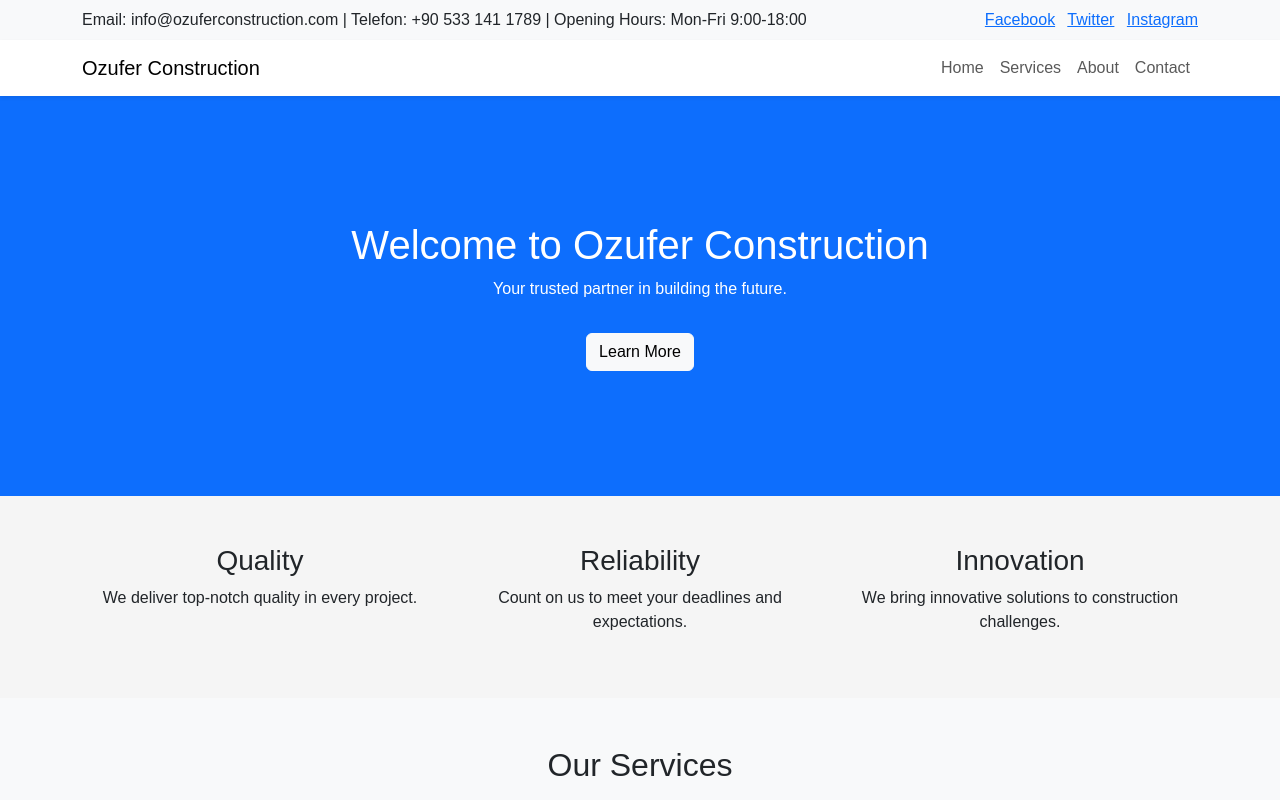
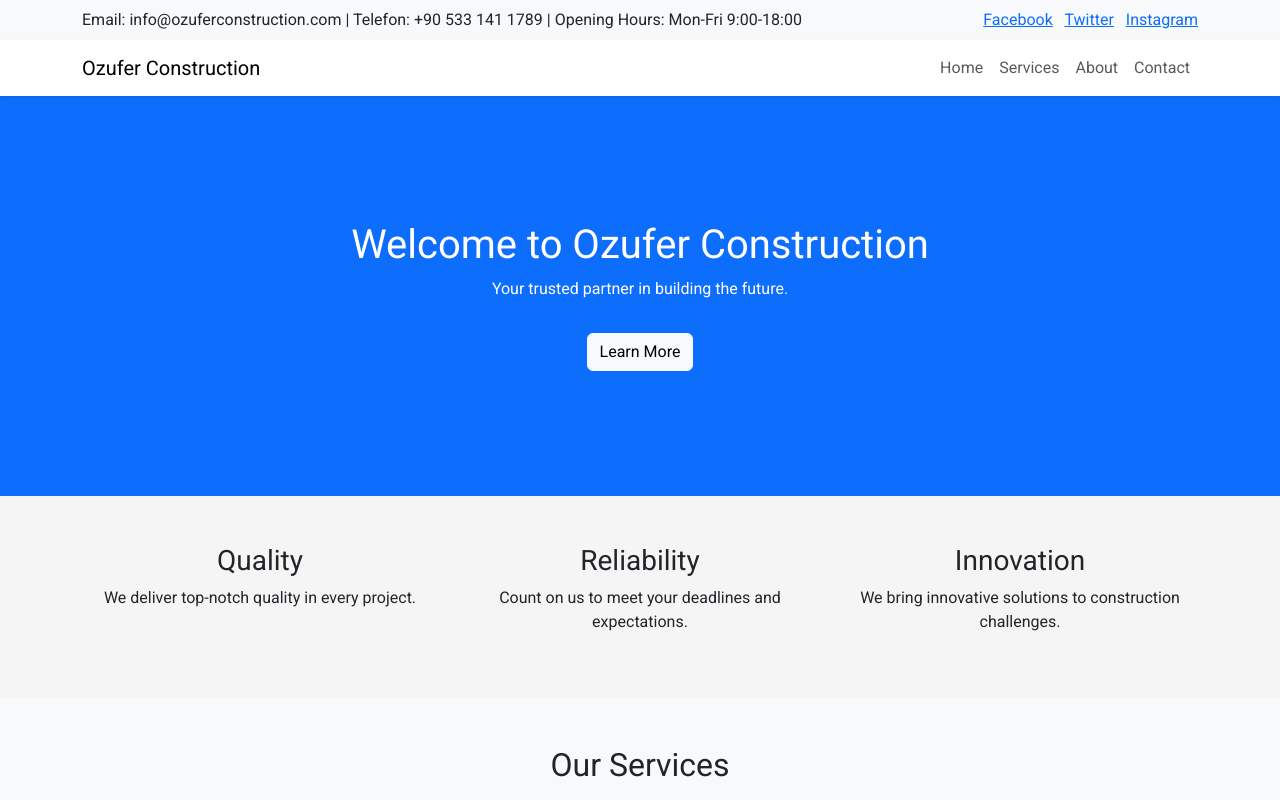
Before and after one commit to caglagezgen/ozufer-construction-website, a plain HTML site: page index.html in a window 1280 px wide. Shown: the top 800 px of the page. Drawn offline with nearby package versions, Linux system fonts and the light colour scheme.

```diff
--- a/css/styles.css
+++ b/css/styles.css
@@ -1,5 +1,7 @@
+@import url('https://fonts.googleapis.com/css?family=Roboto:400,700&display=swap');
+
 body {
-    font-family: Arial, sans-serif;
+    font-family: 'Roboto', Arial, sans-serif;
     background-color: #f5f5f5;
     margin: 0;
 }
```
Also changed, not shown: 3 other files.
